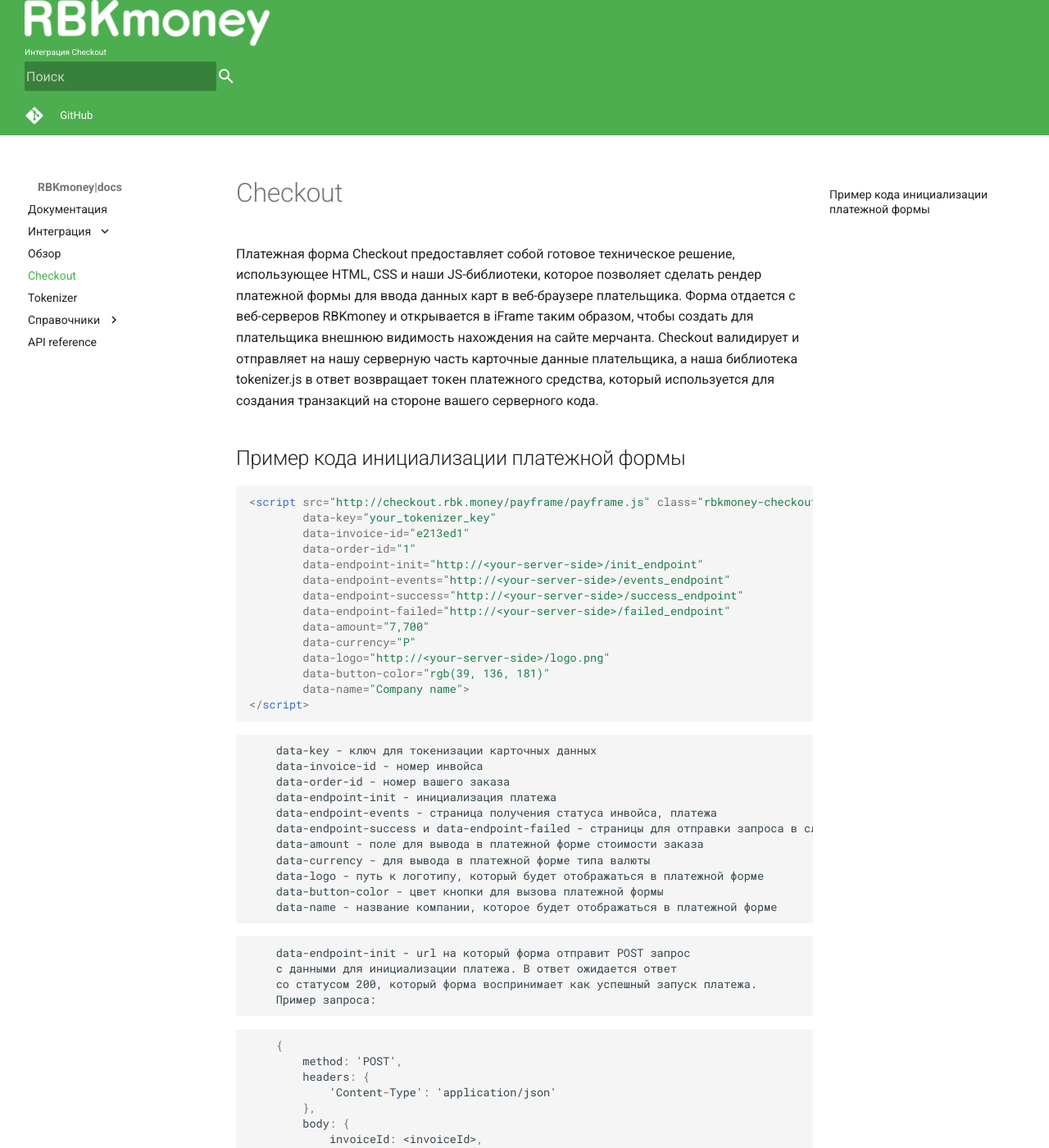
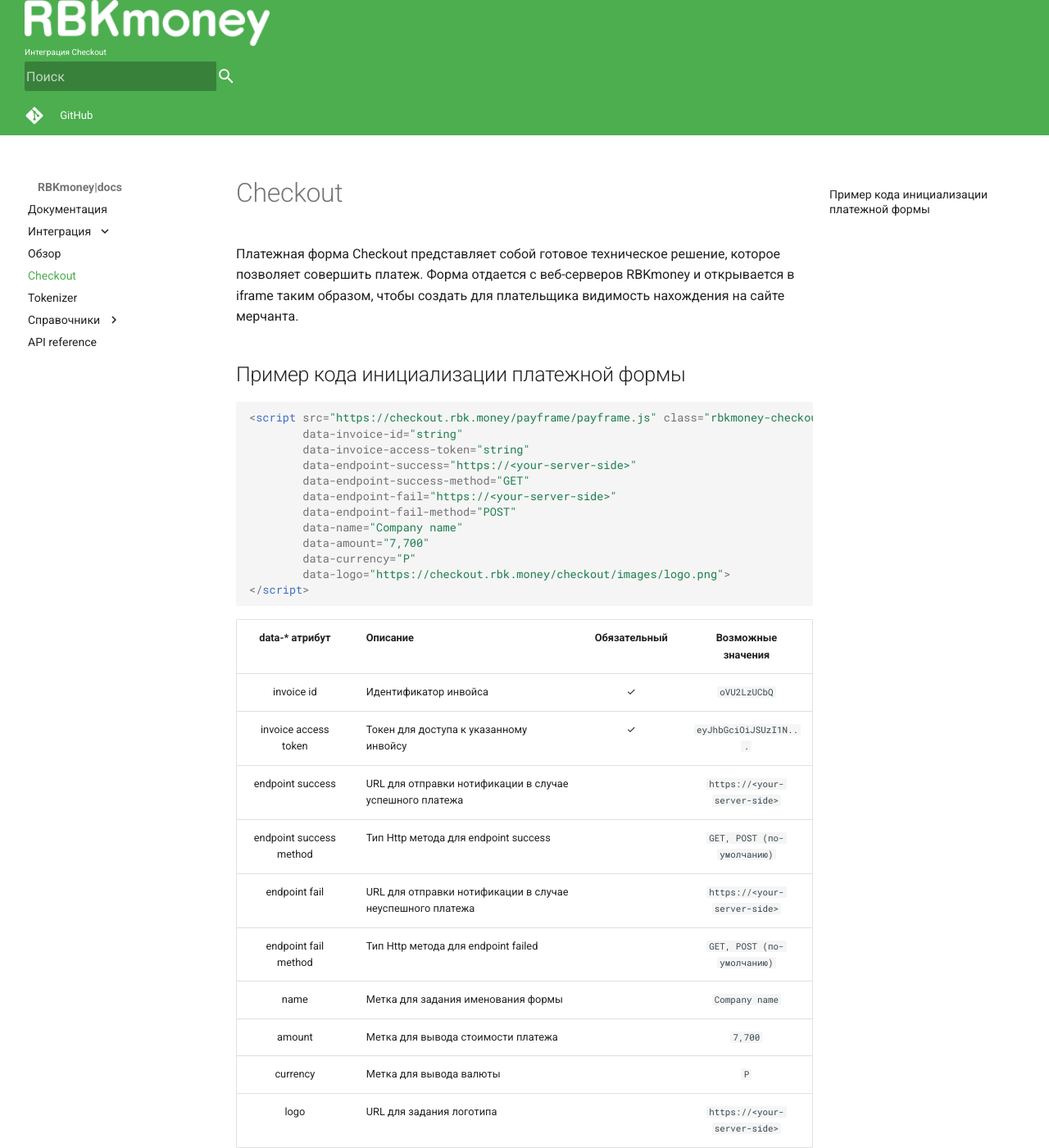
Before and after one commit to rbkmoney/docs, an MkDocs documentation site: the page built from content/integrations/checkout.md, in a window 1280 px wide and 1400 px high. Shown: the whole window at 82% size. Built offline with MkDocs 1.6.1 and Material for MkDocs 9.7.7, drawn with Linux system fonts in a browser that asks for light colours; nearby versions of some CDN libraries; old or Windows-style settings are respelled for this version of MkDocs; some of the changed text lies outside the part shown.

Commit message:
FE:219: Added access tokens live demo support. Updated docs. (#12)

````diff
--- a/content/integrations/checkout.md
+++ b/content/integrations/checkout.md
@@ -1,87 +1,33 @@
-Платежная форма Checkout предоставляет собой готовое техническое решение, использующее HTML, CSS и наши JS-библиотеки, которое позволяет сделать рендер платежной формы для ввода данных карт в веб-браузере плательщика. Форма отдается с веб-серверов RBKmoney и открывается в iFrame таким образом, чтобы создать для плательщика внешнюю видимость нахождения на сайте мерчанта.
-Checkout валидирует и отправляет на нашу серверную часть карточные данные плательщика, а наша библиотека tokenizer.js в ответ возвращает токен платежного средства, который используется для создания транзакций на стороне вашего серверного кода.
+Платежная форма Checkout представляет собой готовое техническое решение, которое позволяет совершить платеж. Форма отдается с веб-серверов RBKmoney и открывается в iframe таким образом, чтобы создать для плательщика видимость нахождения на сайте мерчанта.
 
 ## Пример кода инициализации платежной формы
 
 ```html
-<script src="http://checkout.rbk.money/payframe/payframe.js" class="rbkmoney-checkout"
-        data-key="your_tokenizer_key"
-        data-invoice-id="e213ed1"
-        data-order-id="1"
-        data-endpoint-init="http://<your-server-side>/init_endpoint"
-        data-endpoint-events="http://<your-server-side>/events_endpoint"
-        data-endpoint-success="http://<your-server-side>/success_endpoint"
-        data-endpoint-failed="http://<your-server-side>/failed_endpoint"
+<script src="https://checkout.rbk.money/payframe/payframe.js" class="rbkmoney-checkout"
+        data-invoice-id="string"
+        data-invoice-access-token="string"
+        data-endpoint-success="https://<your-server-side>"
+        data-endpoint-success-method="GET"
+        data-endpoint-fail="https://<your-server-side>"
+        data-endpoint-fail-method="POST"
+        data-name="Company name"
         data-amount="7,700"
         data-currency="Р"
-        data-logo="http://<your-server-side>/logo.png"
-        data-button-color="rgb(39, 136, 181)"
-        data-name="Company name">
+        data-logo="https://checkout.rbk.money/checkout/images/logo.png">
 </script>
 ```
 
-```
-    data-key - ключ для токенизации карточных данных
-    data-invoice-id - номер инвойса
-    data-order-id - номер вашего заказа
-    data-endpoint-init - инициализация платежа
-    data-endpoint-events - страница получения статуса инвойса, платежа
-    data-endpoint-success и data-endpoint-failed - страницы для отправки запроса в случае успеха или неуспеха
-    data-amount - поле для вывода в платежной форме стоимости заказа
-    data-currency - для вывода в платежной форме типа валюты
-    data-logo - путь к логотипу, который будет отображаться в платежной форме
-    data-button-color - цвет кнопки для вызова платежной формы
-    data-name - название компании, которое будет отображаться в платежной форме
-```
-```
-    data-endpoint-init - url на который форма отправит POST запрос
-    с данными для инициализации платежа. В ответ ожидается ответ
-    со статусом 200, который форма воспринимает как успешный запуск платежа.
-    Пример запроса:
-```
-```json
-    {
-        method: 'POST',
-        headers: {
-            'Content-Type': 'application/json'
-        },
-        body: {
-            invoiceId: <invoiceId>,
-            token: <token>,
-            session: <token session>,
-            contractInfo: {
-                email: <payer email>
-            }
-        }
-    }
-```
-```
-data-endpoint-events - url на который форма будет
-отправлять GET запросы для получения событий платежа.
-Пример запроса:
-```
-```js
+| data-* атрибут           | Описание                                                  | Обязательный | Возможные значения           |
+| :----------------------: | --------------------------------------------------------- | :-----------:| :---------------------------:|
+| invoice id               | Идентификатор инвойса                                     | ✓            | `oVU2LzUCbQ`                 |
+| invoice access token     | Токен для доступа к указанному инвойсу                    | ✓            | `eyJhbGciOiJSUzI1N...`       |
+| endpoint success         | URL для отправки нотификации в случае успешного платежа   |              | `https://<your-server-side>` |
+| endpoint success method  | Тип Http метода для endpoint success                      |              | `GET, POST (по-умолчанию)`   |
+| endpoint fail            | URL для отправки нотификации в случае неуспешного платежа |              | `https://<your-server-side>` |
+| endpoint fail method     | Тип Http метода для endpoint failed                       |              | `GET, POST (по-умолчанию)`   |
+| name                     | Метка для задания именования формы                        |              | `Company name`               |
+| amount                   | Метка для вывода стоимости платежа                        |              | `7,700`                      |
+| currency                 | Метка для вывода валюты                                   |              | `P`                          |
+| logo                     | URL для задания логотипа                                  |              | `https://<your-server-side>` |
 
-`<your url>?invoiceId=<your invoiceId>&orderId=<your orderId>`, {
-    method: 'GET',
-    headers: {
-        'Accept': 'application/json',
-        'Content-Type': 'application/json'
-    }
-}
-```
-```
-data-endpoint-success и data-endpoint-failed - страницы для отправки запроса в случае успеха или неуспеха
-url's на который придет POST запрос в случае успешного или неуспешного платежа.
-Пример запроса:
-```
-```js
-{
-    method: 'POST',
-    headers: {
-        'Content-Type': 'x-form-urlencoded'
-    }
-}
-```
-
-После чего необходимо реализовать серверную часть для инициализации платежа, получения статусов заказа и обработку запросов в случае успеха и неуспеха.
+Примечание. Запросы на endpoint success, endpoint failed отправляются с `"Content-Type": "x-form-urlencoded"`.
````
Also changed, not shown: content/integrations/overview.md (+7 -5 lines), content/integrations/tokenizer.md (+45 -59 lines), 1 other file.
